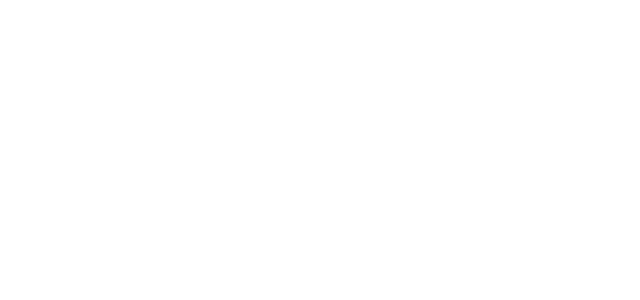
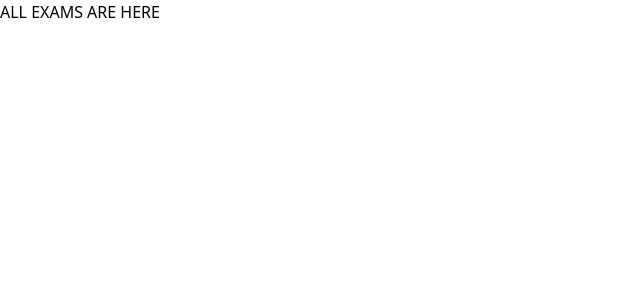
Before and after one commit to vivekkumar012/Cohort_By_Harkirat, a React (Vite) app in the folder week-10/Assignment/allen-website/: page /exam in a window 1280 px wide. Before the commit this address had no page. Shown: the top 300 px of the page, without its empty margins (0-640 px from the left). Built offline with nearby package versions, Linux system fonts and the light colour scheme.

Commit message:
new Files

```diff
--- a/week-10/Assignment/allen-website/src/App.jsx
+++ b/week-10/Assignment/allen-website/src/App.jsx
@@ -4,6 +4,7 @@ import './App.css'
 import Home from './components/Home'
 import Login from './components/Login'
 import Signup from './components/Signup'
+import Exam from './components/Exam'
 
 function App() {
 
@@ -13,6 +14,7 @@ function App() {
         <Route path='/' element={<Home />} />
         <Route path='/login' element={<Login />} />
         <Route path='/signup' element={<Signup />} />
+        <Route path='/exam' element={<Exam />} />
       </Routes>
     </div>
   )
--- /dev/null
+++ b/week-10/Assignment/allen-website/src/components/Exam.jsx
@@ -0,0 +1,11 @@
+import React from 'react'
+
+function Exam() {
+  return (
+    <div>
+      ALL EXAMS ARE HERE
+    </div>
+  )
+}
+
+export default Exam
--- a/week-10/Assignment/allen-website/src/components/Home.jsx
+++ b/week-10/Assignment/allen-website/src/components/Home.jsx
@@ -10,7 +10,7 @@ function Home() {
         <div className='flex flex-row items-center space-x-4 p-6'>
             <Link to={"/"} className='text-2xl font-bold'>ALLEN</Link>
             <ul className='flex flex-row space-x-6 text-xl'>
-                    <li>Exams</li>
+                    <Link to={"/exam"}>Exams</Link>
                     <li>Programs</li>
                     <li>Scolarships</li>
                     <li>TestSeries</li>
```
